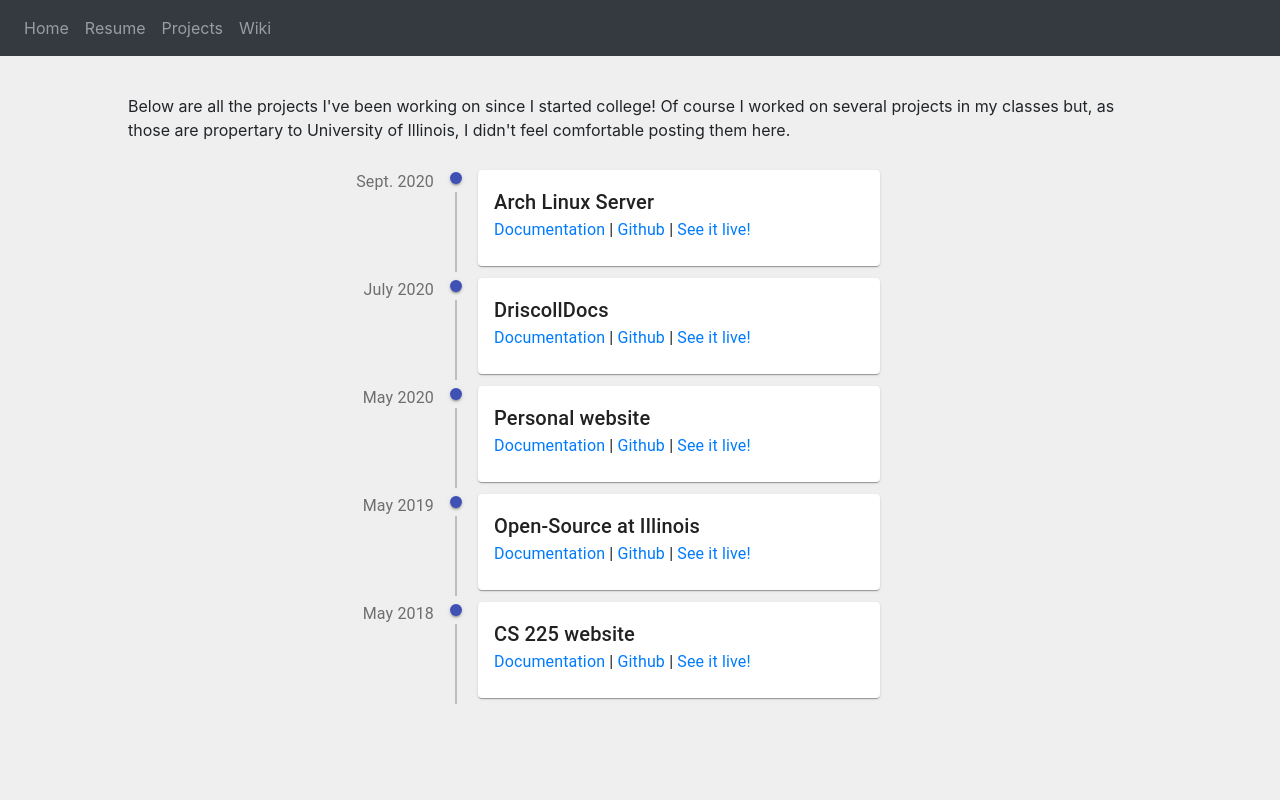
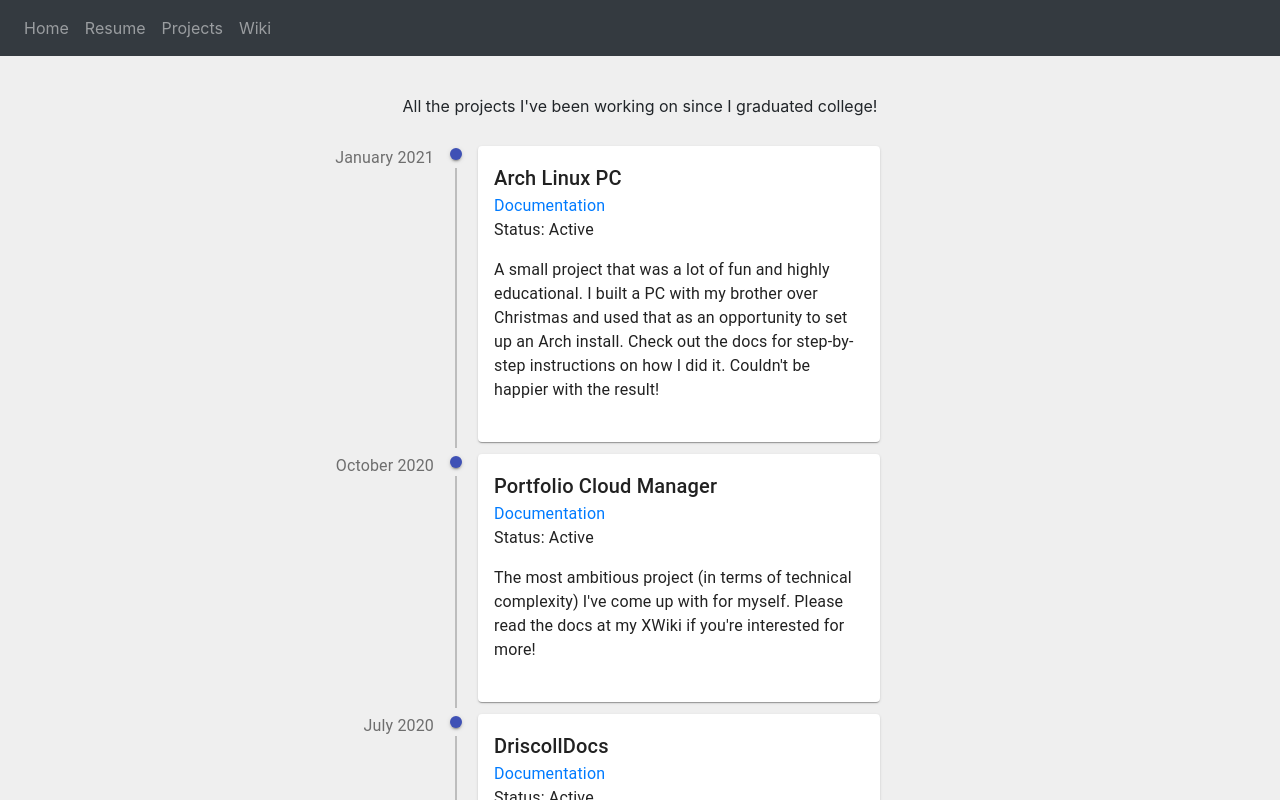
Before and after one commit to thomasdriscoll/personal-website, a React (Create React App) app: page /projects in a window 1280 px wide. Shown: the top 800 px of the page. Built offline with nearby package versions, Linux system fonts and the light colour scheme.

Commit message:
Necessary updates to reflect current status of various projects

```diff
--- a/src/assets/projectsContent.json
+++ b/src/assets/projectsContent.json
@@ -1,40 +1,33 @@
 {
     "projectItems":[
         {
-            "title" : "Arch Linux Server",
-            "url":"https://www.xwiki.thomas-driscoll.com/xwiki/bin/view/Personal%20Projects/Arch%20Linux%20Server/",
-            "github":"https://www.xwiki.thomas-driscoll.com/xwiki/bin/view/Personal%20Projects/Arch%20Linux%20Server/",
-            "wiki":"https://www.xwiki.thomas-driscoll.com/xwiki/bin/view/Personal%20Projects/Arch%20Linux%20Server/",
-            "status": "active",
-            "startDate" : "Sept. 2020"
+            "title" : "Arch Linux PC",
+            "wiki": "https://xwiki.thomas-driscoll.com/xwiki/bin/view/Personal%20Projects/PC/",
+            "status": "Active",
+            "startDate" : "January 2021",
+            "description": "A small project that was a lot of fun and highly educational. I built a PC with my brother over Christmas and used that as an opportunity to set up an Arch install. Check out the docs for step-by-step instructions on how I did it. Couldn't be happier with the result!"
+        },
+        {
+            "title" : "Portfolio Cloud Manager",
+            "wiki":"https://xwiki.thomas-driscoll.com/xwiki/bin/view/Portfolio%20Manager%20Cloud%20Service/",
+            "status": "Active",
+            "startDate" : "October 2020",
+            "description": "The most ambitious project (in terms of technical complexity) I've come up with for myself. Please read the docs at my XWiki if you're interested for more!"
         },
         {
             "title" : "DriscollDocs",
-            "url":"https://www.xwiki.thomas-driscoll.com/xwiki/bin/view/Main/",
-            "github":"https://www.xwiki.thomas-driscoll.com/xwiki/bin/view/Main/",
             "wiki": "https://www.xwiki.thomas-driscoll.com/xwiki/bin/view/Main/",
-            "startDate" : "July 2020"
+            "status": "Active",
+            "startDate" : "July 2020",
+            "description": "My solution to communicating my projects, providing myself with documentation for my various projects and counteracting my terrible memory."
         },
         {
             "title" : "Personal website",
-            "url":"https://resume.thomas-driscoll.com",
             "github":"https://github.com/thomasdriscoll/personal-website",
             "wiki":"https://www.xwiki.thomas-driscoll.com/xwiki/bin/view/Personal%20Projects/Resume%20Website/",
-            "startDate" : "May 2020"
-        },
-        {
-            "title" : "Open-Source at Illinois",
-            "url":"https://www.xwiki.thomas-driscoll.com/xwiki/bin/view/Personal%20Projects/opensource%40illinois/",
-            "github":"https://github.com/thomasdriscoll/open-source-illinois-web",
-            "wiki":"https://www.xwiki.thomas-driscoll.com/xwiki/bin/view/Personal%20Projects/opensource%40illinois/",
-            "startDate" : "May 2019"
-        },
-        {
-            "title" : "CS 225 website",
-            "url":"https://thomasdriscoll.pythonanywhere.com",
-            "github":"https://github.com/thomasdriscoll/cs225web",
-            "wiki":"https://www.xwiki.thomas-driscoll.com/xwiki/bin/view/Personal%20Projects/CS%20225%20Website/",
-            "startDate" : "May 2018"
+            "status": "Maintenance",
+            "startDate" : "May 2020",
+            "description": "If you're reading this from LinkedIn, it clearly did its job!"
         }
     ]
 }
--- a/src/assets/resumeContent.json
+++ b/src/assets/resumeContent.json
@@ -88,5 +88,5 @@
             "website" : "/"
         }
     ],
-    "tech_skills": ["React", "Spring Boot Java/Kotlin", "Flask", ".NET #C APIs", "Angular", "Git", "Express.js", "ECE 391 OS dev", "HTML5/SCSS", "MongoDB", "PostgreSQL", "Attic Greek - Intermediate"]
+    "tech_skills": ["React", "Spring Boot Java/Kotlin", "Flask", ".NET #C APIs", "Angular", "Git", "Express.js", "ECE 391 OS dev", "HTML5/SCSS", "MongoDB", "PostgreSQL", "Attic Greek - Intermediate", "Docker"]
 }
--- a/src/components/atoms/ProjectIntro.js
+++ b/src/components/atoms/ProjectIntro.js
@@ -4,7 +4,7 @@ export default function ProjectIntro(){
     return(
         <div className="introContainer">
             <p>
-                Below are all the projects I've been working on since I started college! Of course I worked on several projects in my classes but, as those are propertary to University of Illinois, I didn't feel comfortable posting them here.
+                All the projects I've been working on since I graduated college!
             </p>
         </div>
     )
--- a/src/components/atoms/TimelineProject.js
+++ b/src/components/atoms/TimelineProject.js
@@ -32,9 +32,13 @@ export default class TimelineProject extends React.Component {
                                 {this.item.title}
                             </Typography>
                             <Typography>
-                                <a href={this.item.wiki} target="_blank">Documentation</a>  |
-                                <a href={this.item.github} target="_blank">  Github</a>   |
-                                <a href={this.item.url} target="_blank">  See it live!</a>
+                                <a href={this.item.wiki} target="_blank">Documentation</a>
+                            </Typography>
+                            <Typography>
+                                <p>Status: {this.item.status}</p>
+                            </Typography>
+                            <Typography>
+                                <p>{this.item.description}</p>
                             </Typography>
                         </CardContent>
                     </Card>
```
Also changed, not shown: 1 other file (tests, documents, lock files or other folders).
